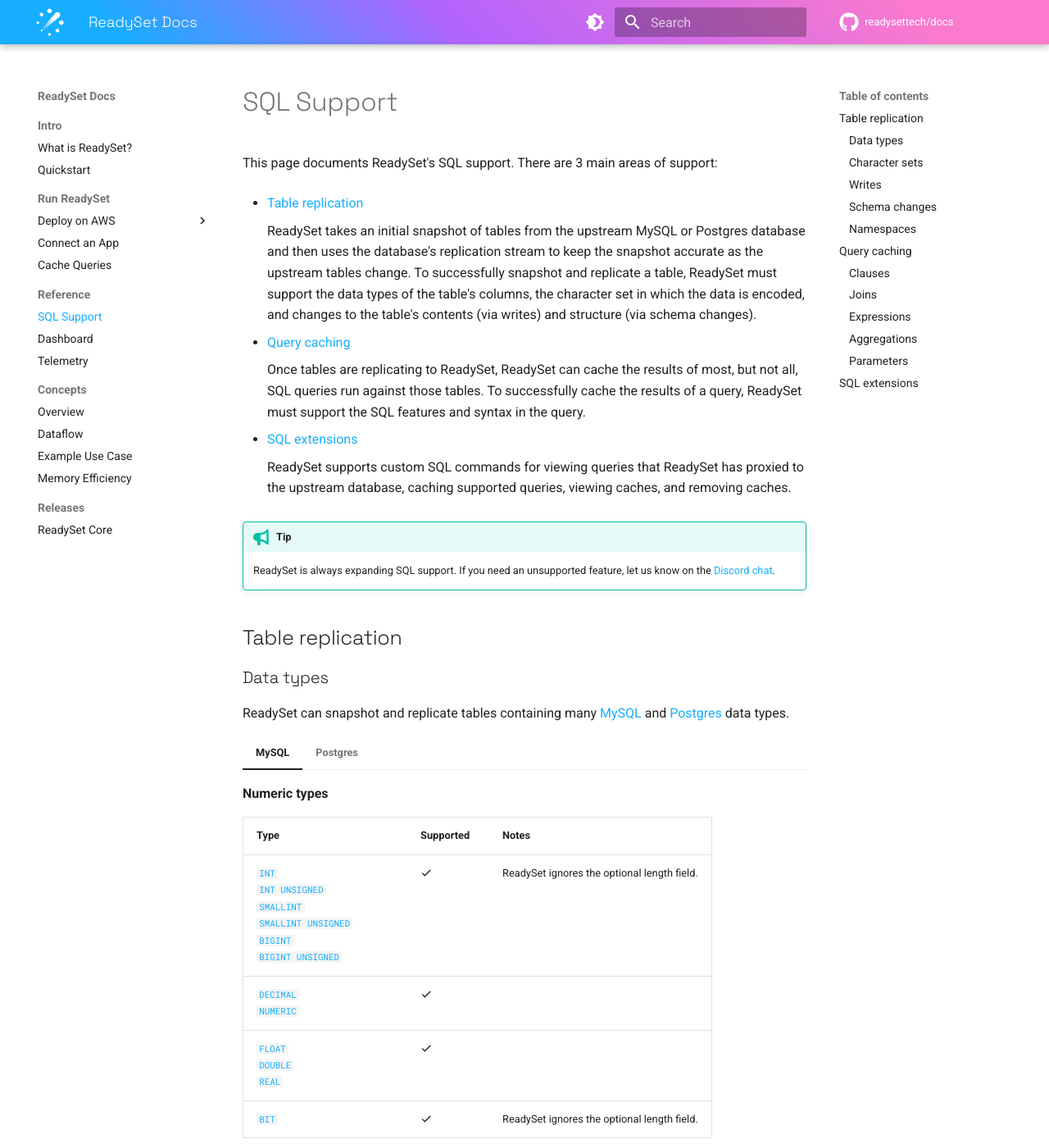
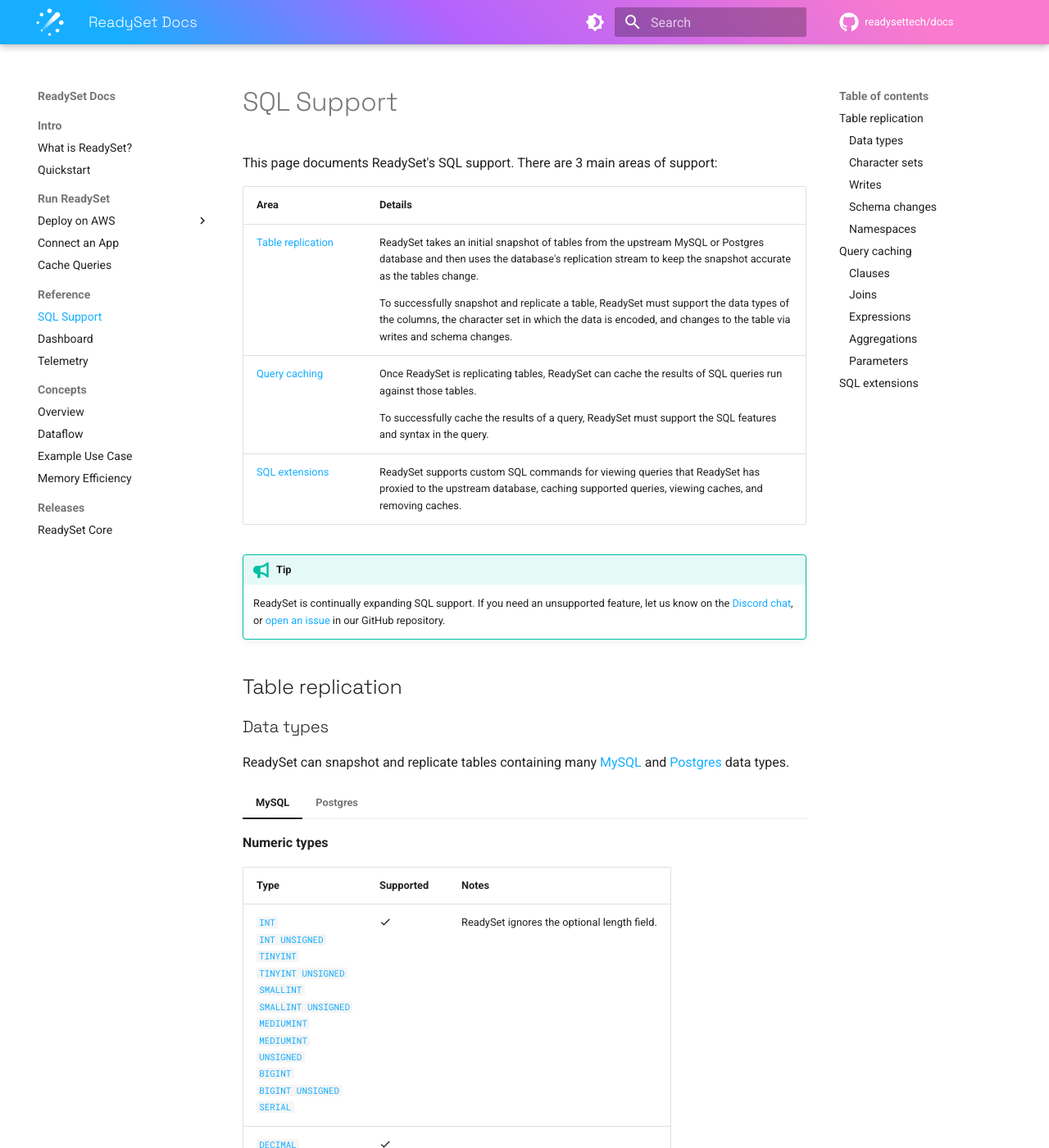
Before and after one commit to readysettech/docs-old, an MkDocs documentation site: the page built from docs/reference/sql-support.md, in a window 1280 px wide and 1400 px high. Shown: the whole window at 82% size. Built offline with MkDocs 1.6.1 and Material for MkDocs 9.7.7, drawn with Linux system fonts in a browser that asks for light colours; comment, search, counter and statistics services are not loaded.

Commit message:
Document more type support
- Add some missing types from current categories
- Add oid category for Postgres

Fixes DOC-60.

```diff
--- a/docs/reference/sql-support.md
+++ b/docs/reference/sql-support.md
@@ -2,21 +2,15 @@
 
 This page documents ReadySet's SQL support. There are 3 main areas of support:
 
-- [Table replication](#table-replication)
-
-    ReadySet takes an initial snapshot of tables from the upstream MySQL or Postgres database and then uses the database's replication stream to keep the snapshot accurate as the upstream tables change. To successfully snapshot and replicate a table, ReadySet must support the data types of the table's columns, the character set in which the data is encoded, and changes to the table's contents (via writes) and structure (via schema changes).
-
-- [Query caching](#query-caching)
-
-    Once tables are replicating to ReadySet, ReadySet can cache the results of most, but not all, SQL queries run against those tables. To successfully cache the results of a query, ReadySet must support the SQL features and syntax in the query.
-
-- [SQL extensions](#sql-extensions)
-
-    ReadySet supports custom SQL commands for viewing queries that ReadySet has proxied to the upstream database, caching supported queries, viewing caches, and removing caches.
+| Area | Details |
+|------|-------------|
+| [Table replication](#table-replication) | <p>ReadySet takes an initial snapshot of tables from the upstream MySQL or Postgres database and then uses the database's replication stream to keep the snapshot accurate as the tables change.</p><p>To successfully snapshot and replicate a table, ReadySet must support the data types of the columns, the character set in which the data is encoded, and changes to the table via writes and schema changes.</p> |
+| [Query caching](#query-caching) | <p>Once ReadySet is replicating tables, ReadySet can cache the results of SQL queries run against those tables.</p><p>To successfully cache the results of a query, ReadySet must support the SQL features and syntax in the query.</p> |
+| [SQL extensions](#sql-extensions) | ReadySet supports custom SQL commands for viewing queries that ReadySet has proxied to the upstream database, caching supported queries, viewing caches, and removing caches. |
 
 !!! tip
 
-    ReadySet is always expanding SQL support. If you need an unsupported feature, let us know on the [Discord chat](https://discord.gg/readyset).
+    ReadySet is continually expanding SQL support. If you need an unsupported feature, let us know on the [Discord chat](https://discord.gg/readyset), or [open an issue](https://github.com/readysettech/readyset/issues/new/choose) in our GitHub repository.
 
 ## Table replication
 
@@ -26,7 +20,7 @@
 
 <style>
   table thead tr th:first-child {
-    width: 200px;
+    width: 150px;
   }
 </style>
 
@@ -36,7 +30,7 @@
 
     | Type | Supported | Notes |
     |------|------------|-------|
-    | [`INT`<br>`INT UNSIGNED`<br>`SMALLINT`<br>`SMALLINT UNSIGNED`<br>`BIGINT`<br>`BIGINT UNSIGNED`](https://dev.mysql.com/doc/refman/8.0/en/integer-types.html) | :octicons-check-16: | ReadySet ignores the optional length field. |
+    | [`INT`<br>`INT UNSIGNED`<br>`TINYINT`<br>`TINYINT UNSIGNED`<br>`SMALLINT`<br>`SMALLINT UNSIGNED`<br>`MEDIUMINT`<br>`MEDIUMINT UNSIGNED`<br>`BIGINT`<br>`BIGINT UNSIGNED`<br>`SERIAL`](https://dev.mysql.com/doc/refman/8.0/en/integer-types.html) | :octicons-check-16: | ReadySet ignores the optional length field. |
     | [`DECIMAL`<br>`NUMERIC`](https://dev.mysql.com/doc/refman/8.0/en/fixed-point-types.html) | :octicons-check-16: | |
     | [`FLOAT`<br>`DOUBLE`<br>`REAL`](https://dev.mysql.com/doc/refman/8.0/en/floating-point-types.html) | :octicons-check-16: | |
     | [`BIT`](https://dev.mysql.com/doc/refman/8.0/en/bit-type.html) | :octicons-check-16: | ReadySet ignores the optional length field. |
```
Also changed, not shown: other parts of docs/reference/sql-support.md (+8 -1 lines).
